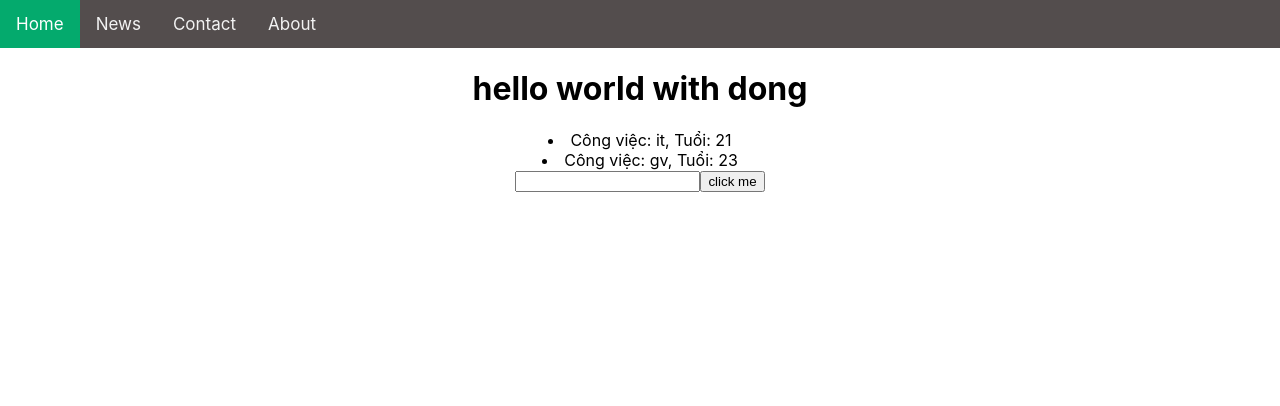
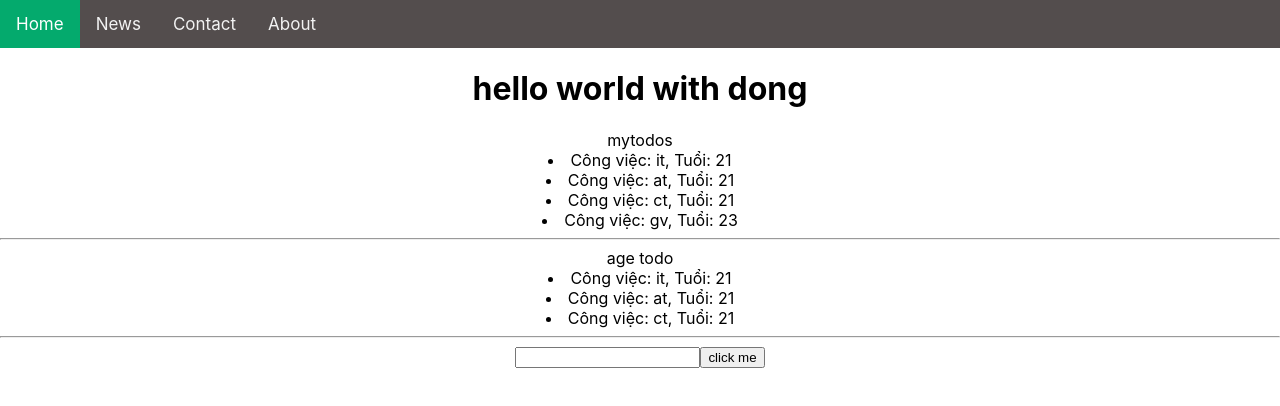
Before and after one commit to ddong180302/redux-react-app, a React (Create React App) app: page / in a window 1280 px wide. Shown: the top 406 px of the page. Built offline with nearby package versions, Linux system fonts and the light colour scheme.

Commit message:
commit components

```diff
--- a/src/App.js
+++ b/src/App.js
@@ -9,7 +9,9 @@ function App() {
   const [address, setAddress] = useState('');
   const [todos, setTodos] = useState([
     { id: '01', work: 'it', age: '21' },
-    { id: '02', work: 'gv', age: '23' }
+    { id: '02', work: 'at', age: '21' },
+    { id: '03', work: 'ct', age: '21' },
+    { id: '04', work: 'gv', age: '23' }
   ])
 
   /*name: giá trị của biến
@@ -37,6 +39,11 @@ function App() {
       <h1>hello world with {name}</h1>
       <Todo
         todos={todos}
+        title={"mytodos"}
+      />
+      <Todo
+        todos={todos.filter(item => item.age === '21')}
+        title={"age todo"}
       />
       <input type='input' value={address} onChange={(event) => handleOnChange(event)} />
       <button type='button' onClick={(event) => handleOnClick(event)}>click me</button>
--- a/src/views/Todo.js
+++ b/src/views/Todo.js
@@ -4,6 +4,9 @@ const Todo = (props) => {
     const todos = props.todos;
     return (
         <div className='todo-container'>
+            <div className="title">
+                {props.title}
+            </div>
             <div className='todo-list'>
                 {todos.map(item => {
                     return (
@@ -11,6 +14,7 @@ const Todo = (props) => {
                     )
                 })}
             </div>
+            <hr />
         </div>
     )
 }
```
